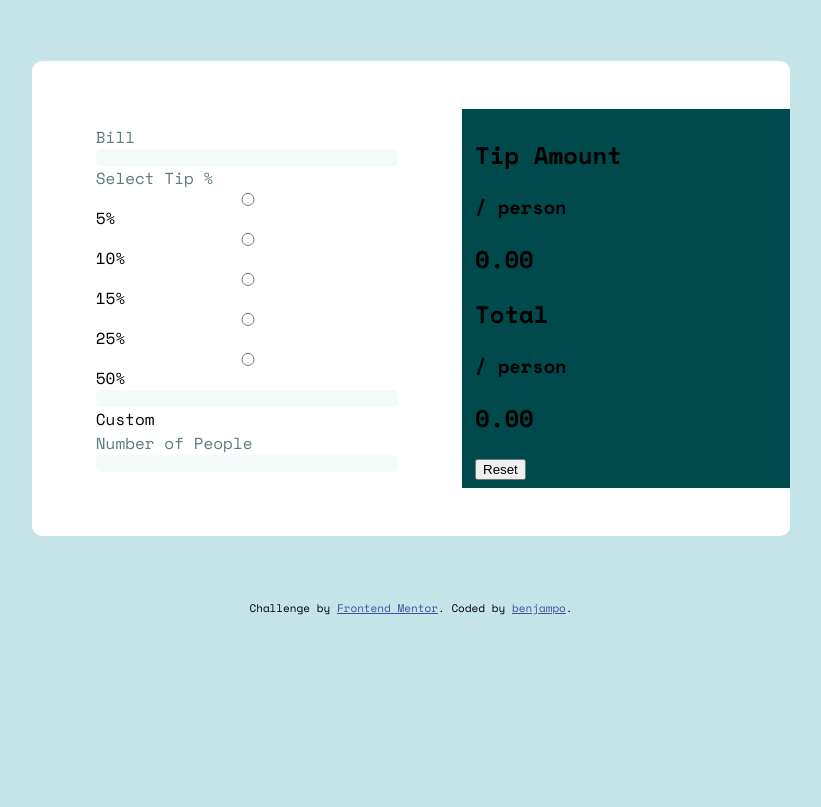
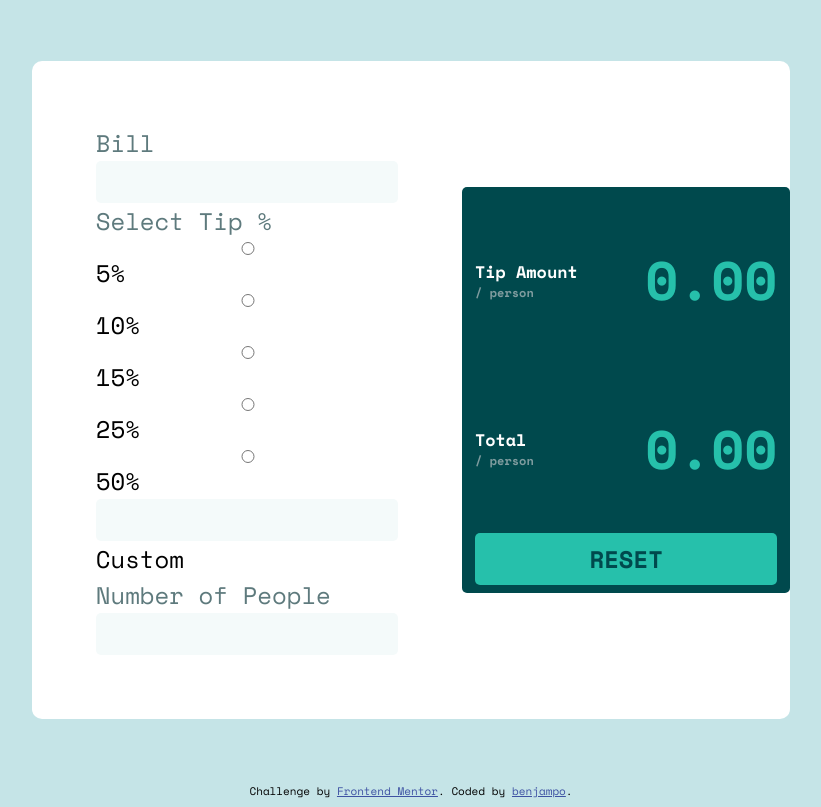
Before and after one commit to Benjampo/tip-calculator-app-main, a plain HTML site: page index.html in a window 1280 px wide. Shown: the part 51-858 px from the top of the page, without its empty margins (229-1050 px from the left). Before the commit the page ends 800 px from the top, so only its background shows below. Drawn offline with nearby package versions, Linux system fonts and the light colour scheme.

Commit message:
scss improvement

```diff
--- a/assets/scss/main.scss
+++ b/assets/scss/main.scss
@@ -15,6 +15,7 @@ body {
     display: flex;
     flex-direction: column;
     align-items: center;
+    font-size: 24px;
 }
 .logo {
     display: block;
@@ -28,10 +29,24 @@ body {
     border-radius: 10px;
     margin: 5vw;
     width: 60%;
+
     .card-content{
         display: flex;
         align-items: center;
         justify-content: space-between;
+
+        button {
+            background-color: $strong-cyan;
+            border: none;
+            border-radius: 5px;
+            color: $very-dark-cyan;
+            font-family: 'Space Mono', monospace;
+            font-weight: 700;
+            font-size: 1em;
+            text-transform: uppercase;
+            width: 100%;
+            padding: 1vh 1vw;
+        }
         .card-info{
             width: 50vw;
             padding: 5vw;
@@ -45,6 +60,7 @@ body {
                     background-color: $lighter-grayish-cyan ;
                     border: none;
                     border-radius: 5px;
+                    height: 5vh;
                 }
                 input[type=radio]{
                     background-color: $lighter-grayish-cyan ;
@@ -57,8 +73,29 @@ body {
         .card-results{
             background-color: $very-dark-cyan;
             width: 50vw;
+            border-radius: 5px;
             padding: 1vh 1vw;
-
+            .amount{
+                display: flex;
+                align-items: center;
+                justify-content: space-between;
+                .infos{
+                    h2{
+                        color: $white;
+                        font-size: 0.7em;
+                        margin: 0;
+                    }
+                    h3{
+                        color: $darker-grayish-cyan;
+                        font-size: 0.5em;
+                        margin: 0;
+                    }
+                }
+                .price{
+                    color: $strong-cyan;
+                    font-size: 1.5em;
+                }
+            }
         }
     }
 
--- a/index.html
+++ b/index.html
@@ -67,7 +67,7 @@
             <h1>0.00</h1>
           </div>
         </div>
-        <button>Reset</button>
+        <button type="button" disabled>Reset</button>
       </section>
 
     </div>
```
Also changed, not shown: assets/scss/main.css, 1 other file.
